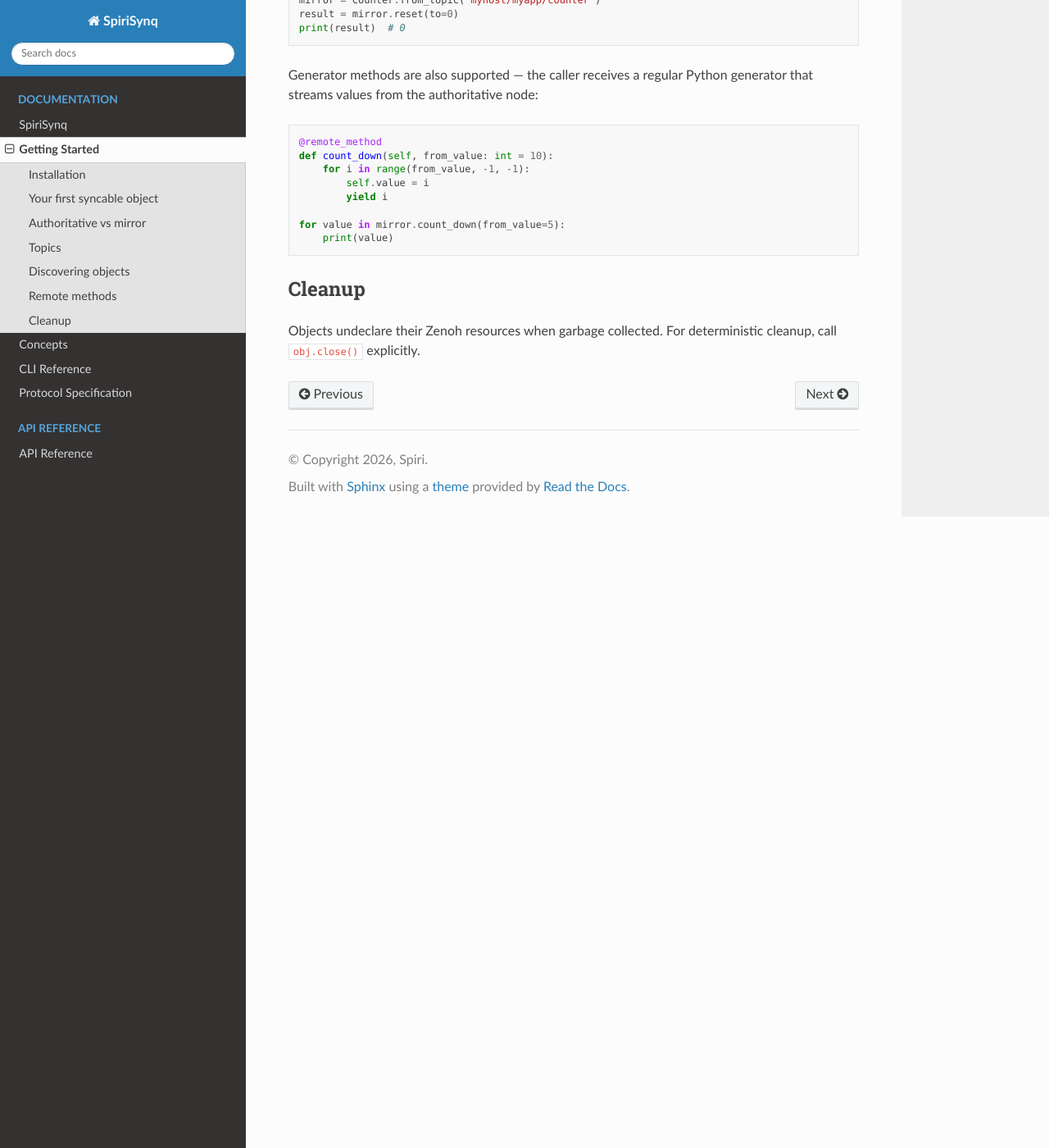
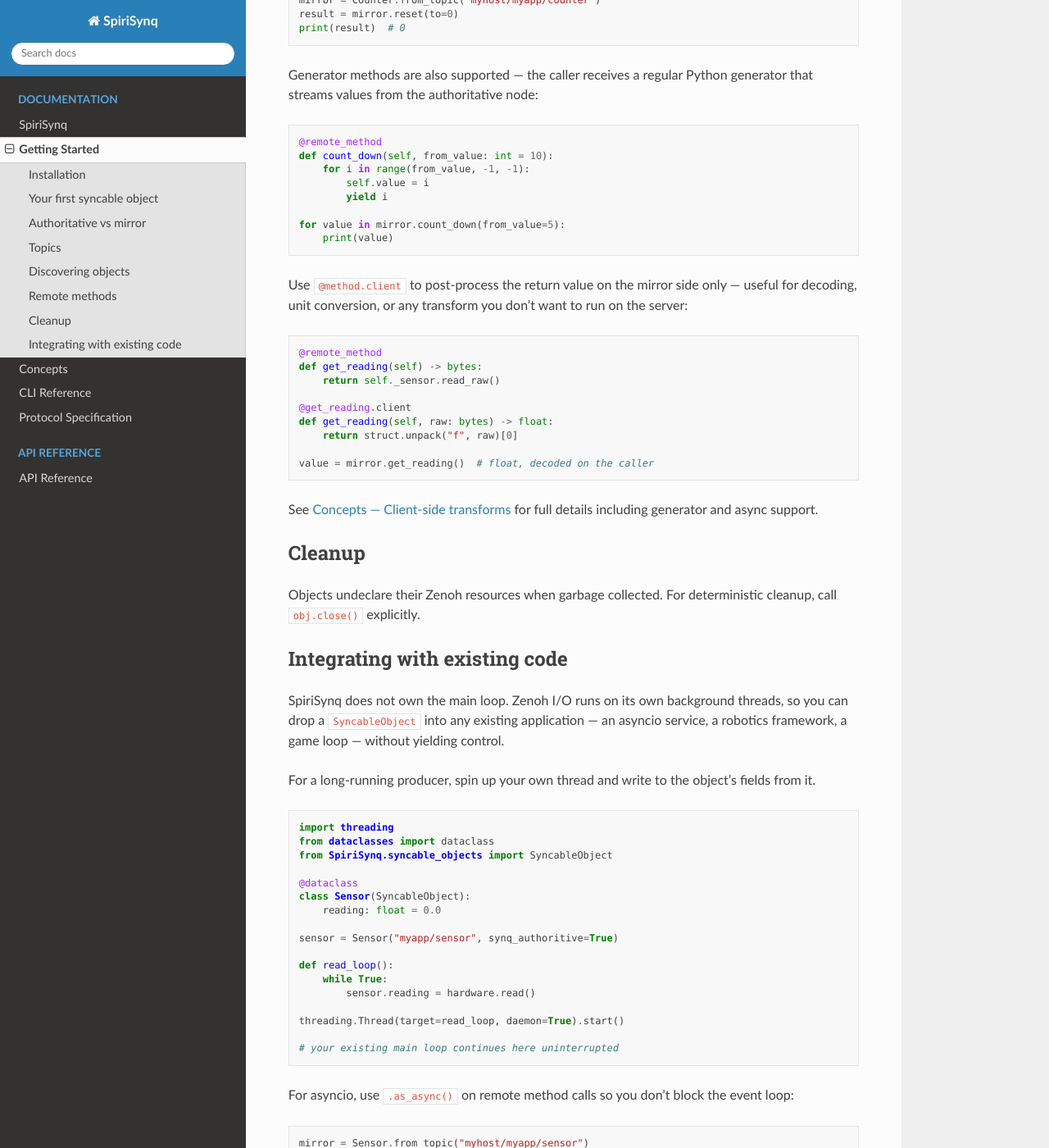
Before and after one commit to spiri-robotics/SpiriSynq, a Sphinx documentation site: the page built from docs/getting_started.md, in a window 1280 px wide and 1400 px high, scrolled down 3534 px. Shown: the whole window at 82% size. Built offline with Sphinx 7.4.7 and the Read the Docs theme 3.1.0, drawn with Linux system fonts in a browser that asks for light colours; some of the changed text lies outside the part shown.

Commit message:
feat: add client-side transforms for remote method return values

````diff
--- a/docs/getting_started.md
+++ b/docs/getting_started.md
@@ -32,8 +32,8 @@ class Counter(SyncableObject):
 counter = Counter("myapp/counter", synq_authoritive=True)
 print(f"Publishing on: {counter.synq_absolute_path}")
 
-for i in range(20):
-    counter.value = i
+while True:
+    counter.value += 1
     time.sleep(1)
 ```
 
@@ -176,6 +176,57 @@ for value in mirror.count_down(from_value=5):
     print(value)
 ```
 
+Use `@method.client` to post-process the return value on the mirror side only — useful for decoding, unit conversion, or any transform you don't want to run on the server:
+
+```python
+@remote_method
+def get_reading(self) -> bytes:
+    return self._sensor.read_raw()
+
+@get_reading.client
+def get_reading(self, raw: bytes) -> float:
+    return struct.unpack("f", raw)[0]
+
+value = mirror.get_reading()  # float, decoded on the caller
+```
+
+See [Concepts — Client-side transforms](concepts.md#client-side-transforms) for full details including generator and async support.
+
 ## Cleanup
 
 Objects undeclare their Zenoh resources when garbage collected. For deterministic cleanup, call `obj.close()` explicitly.
+
+## Integrating with existing code
+
+SpiriSynq does not own the main loop. Zenoh I/O runs on its own background threads, so you can drop a `SyncableObject` into any existing application — an asyncio service, a robotics framework, a game loop — without yielding control.
+
+For a long-running producer, spin up your own thread and write to the object's fields from it.
+
+```python
+import threading
+from dataclasses import dataclass
+from SpiriSynq.syncable_objects import SyncableObject
+
+@dataclass
+class Sensor(SyncableObject):
+    reading: float = 0.0
+
+sensor = Sensor("myapp/sensor", synq_authoritive=True)
+
+def read_loop():
+    while True:
+        sensor.reading = hardware.read()
+
+threading.Thread(target=read_loop, daemon=True).start()
+
+# your existing main loop continues here uninterrupted
+```
+
+For asyncio, use `.as_async()` on remote method calls so you don't block the event loop:
+
+```python
+mirror = Sensor.from_topic("myhost/myapp/sensor")
+
+async def main():
+    result = await mirror.calibrate.as_async()
+```
````
Also changed, not shown: docs/concepts.md (+48 -0 lines), 5 other files.
